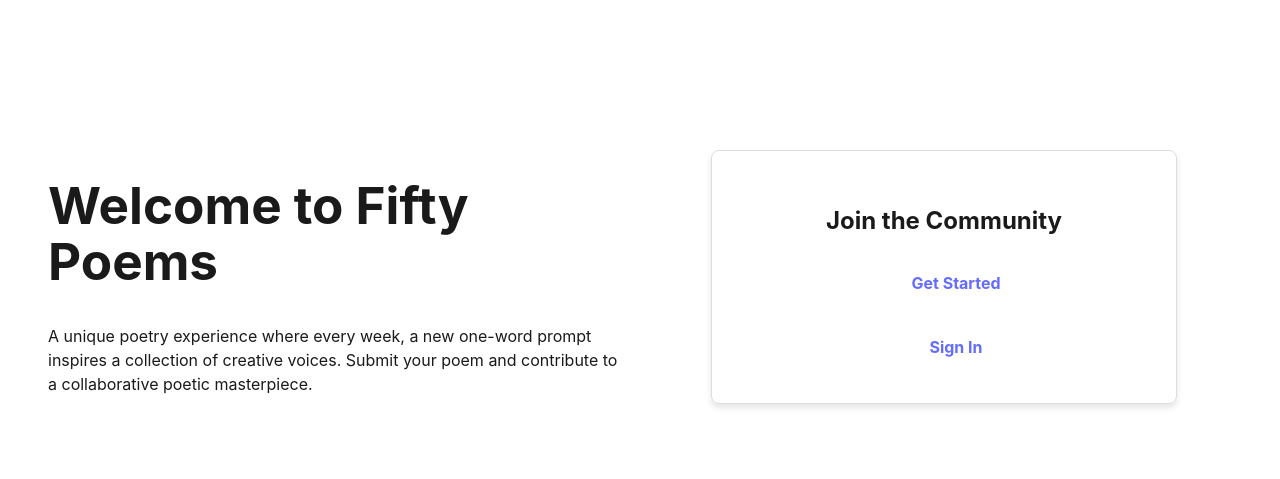
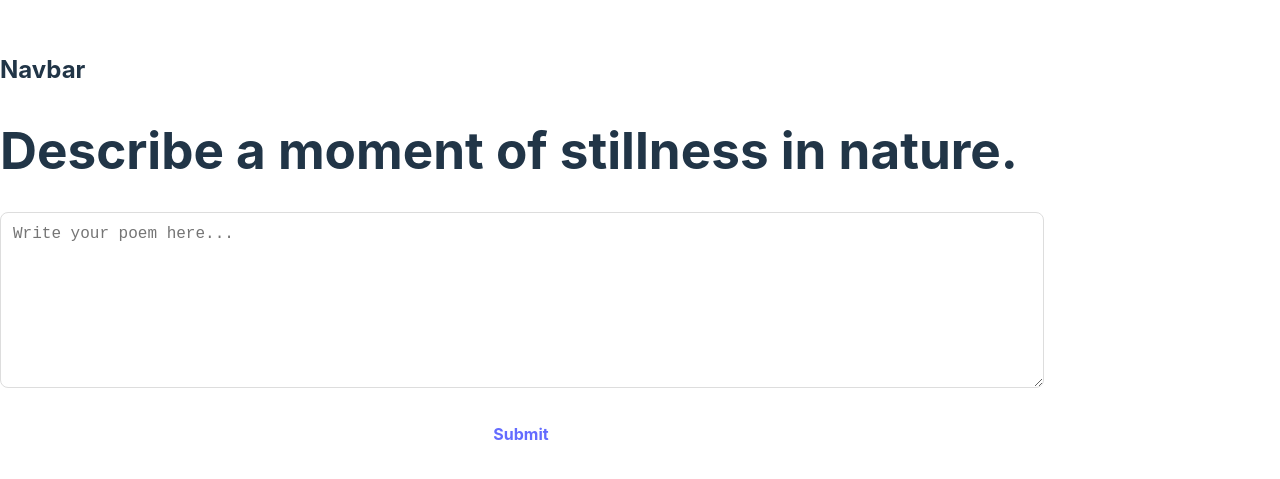
Before and after one commit to nick1702/fifty-poems, a React (Vite) app: page / in a window 1280 px wide. Shown: the part 155-634 px from the top of the page. Built offline with nearby package versions, Linux system fonts and the light colour scheme.

Commit message:
submit poem basic setup

```diff
--- /dev/null
+++ b/src/components/Textarea.jsx
@@ -0,0 +1,25 @@
+import styled from "styled-components";
+
+const StyledTextarea = styled.textarea`
+    width: 100%;
+    padding: 12px;
+    border: 1px solid #ddd;
+    border-radius: 8px;
+    font-size: 1rem;
+    min-height: 150px;
+    resize: vertical;
+`;
+
+function Textarea({ name, placeholder, value, onChange, required }) {
+    return (
+        <StyledTextarea
+            name={name}
+            placeholder={placeholder}
+            value={value}
+            onChange={onChange}
+            required={required}
+        />
+    );
+}
+
+export default Textarea;
--- a/src/pages/SubmitPoem.jsx
+++ b/src/pages/SubmitPoem.jsx
@@ -1,7 +1,51 @@
+import { useState } from "react";
+import { Container } from "../components/Layout";
+import { Button } from "../components/Button";
+import Textarea from "../components/Textarea";
+
 function SubmitPoem() {
+    const [poem, setPoem] = useState("");
+    const [error, setError] = useState("");
+    const weeklyPrompt = "Describe a moment of stillness in nature.";
+
+    const handleSubmit = (e) => {
+        e.preventDefault();
+        if (!poem.trim()) {
+            setError("Poem content cannot be empty.");
+            return;
+        }
+        setError("");
+        console.log("Poem Submitted:", poem);
+        // Handle submission logic here
+        setPoem("");
+    };
+
     return (
-        <div className="min-h-screen flex items-center justify-center bg-gray-50 text-gray-900">
-            <h1 className="text-3xl font-bold">Submit Poem Page</h1>
+        <div className="flex h-screen">
+            {/* Placeholder for Navbar */}
+            <aside className="w-64 bg-gray-100 p-6 hidden md:block">
+                <h2 className="text-xl font-bold">Navbar</h2>
+                {/* Future navbar items */}
+            </aside>
+
+            {/* Main Content */}
+            <div className="flex-1 flex flex-col items-center justify-center px-6 text-center">
+                <h1 className="text-4xl font-bold mb-6 text-blue-600">{weeklyPrompt}</h1>
+                <form onSubmit={handleSubmit} className="w-full max-w-3xl space-y-4 flex flex-col items-center">
+                    <Textarea
+                        name="poem"
+                        placeholder="Write your poem here..."
+                        value={poem}
+                        onChange={(e) => setPoem(e.target.value)}
+                        required
+                        className="w-full text-center"
+                    />
+                    {error && <p className="text-red-500 text-sm">{error}</p>}
+                    <div className="flex justify-center w-full">
+                        <Button type="submit" variant="signup">Submit</Button>
+                    </div>
+                </form>
+            </div>
         </div>
     );
 }
--- a/src/routes/AppRoutes.jsx
+++ b/src/routes/AppRoutes.jsx
@@ -7,7 +7,7 @@
 function AppRoutes() {
     return (
         <Routes>
-            <Route path="/" element={<Landing />} />
+            <Route path="/" element={<SubmitPoem />} />
             <Route path="/sign-up" element={<SignUp />} />
             <Route path="/sign-in" element={<SignIn />} />
             <Route path="/submit-poem" element={<SubmitPoem />} />
```
